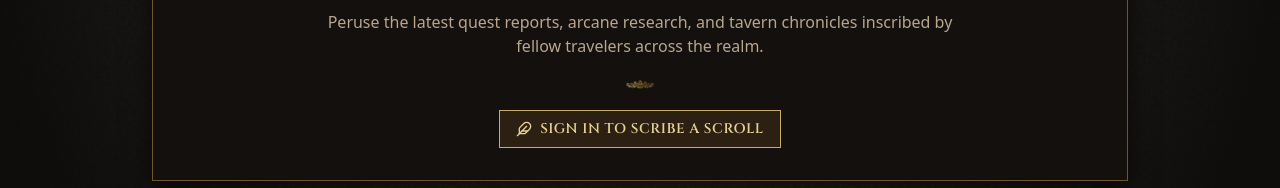
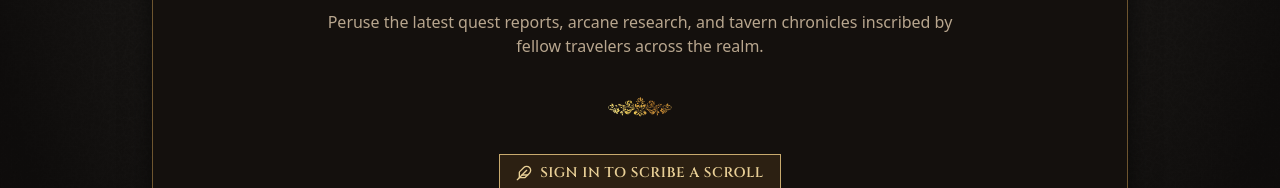
Before and after one commit to UnkGuy/devcomm-blog, a Next.js app: page / in a window 1280 px wide. Shown: the part 200-388 px from the top of the page. Built offline with nearby package versions, Linux system fonts and the light colour scheme; no server answers; the database is empty.

Commit message:
feat: update GoldDivider component styles for improved layout and visibility

```diff
--- a/src/components/ui/Badge.tsx
+++ b/src/components/ui/Badge.tsx
@@ -53,24 +53,24 @@ export function GoldDivider({
 }: GoldDividerProps) {
   if (variant === 'parchment') {
     return (
-      <div className={cn('my-4 flex justify-center select-none', className)}>
+      <div className={cn('my-5 flex justify-center select-none', className)}>
         <img
           src="/assets/images/parchment-divider.png"
           alt=""
           aria-hidden="true"
-          className="h-7 sm:h-8 w-auto object-contain mix-blend-multiply opacity-85"
+          className="h-14 sm:h-20 w-full max-w-lg object-contain mix-blend-multiply opacity-90"
         />
       </div>
     );
   }
 
   return (
-    <div className={cn('my-3 flex justify-center select-none', className)}>
+    <div className={cn('my-4 flex justify-center select-none', className)}>
       <img
         src="/assets/images/divider-gold.png"
         alt=""
         aria-hidden="true"
-        className="h-6 sm:h-7 w-auto object-contain mix-blend-screen opacity-90"
+        className="h-11 sm:h-16 w-full max-w-lg object-contain mix-blend-screen opacity-95"
       />
     </div>
   );
@@ -83,12 +83,10 @@ interface WaxSealProps {
 }
 
 export function WaxSeal({ size = 36, seed, className }: WaxSealProps) {
-  // Deterministic initial seal for SSR so it never 404s or mismatches hydration
   const [sealSrc, setSealSrc] = useState<string>(() =>
     seed ? getWaxSealImage(seed) : WAX_SEAL_IMAGES[0]
   );
 
-  // Randomly pick one of the 5 wax seal colors on client mount
   useEffect(() => {
     const randomIndex = Math.floor(Math.random() * WAX_SEAL_IMAGES.length);
     setSealSrc(WAX_SEAL_IMAGES[randomIndex]);
```
